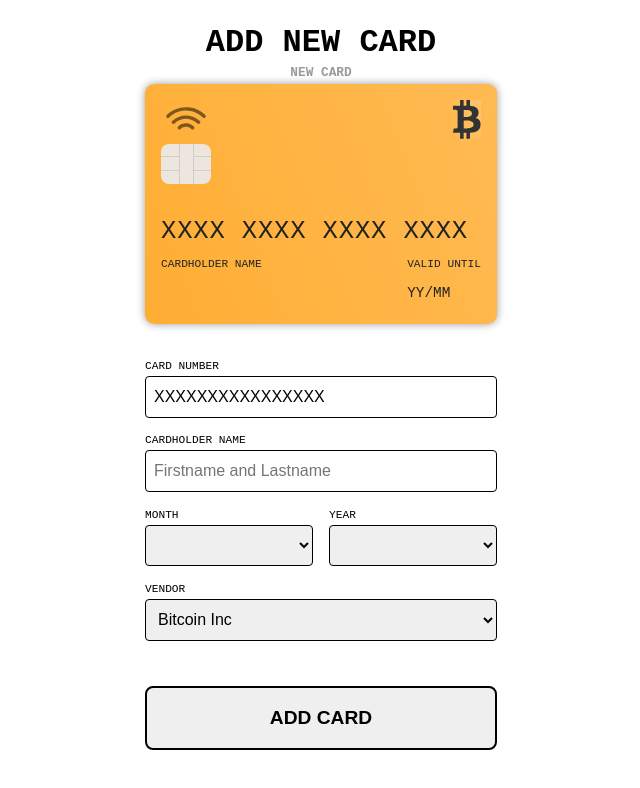
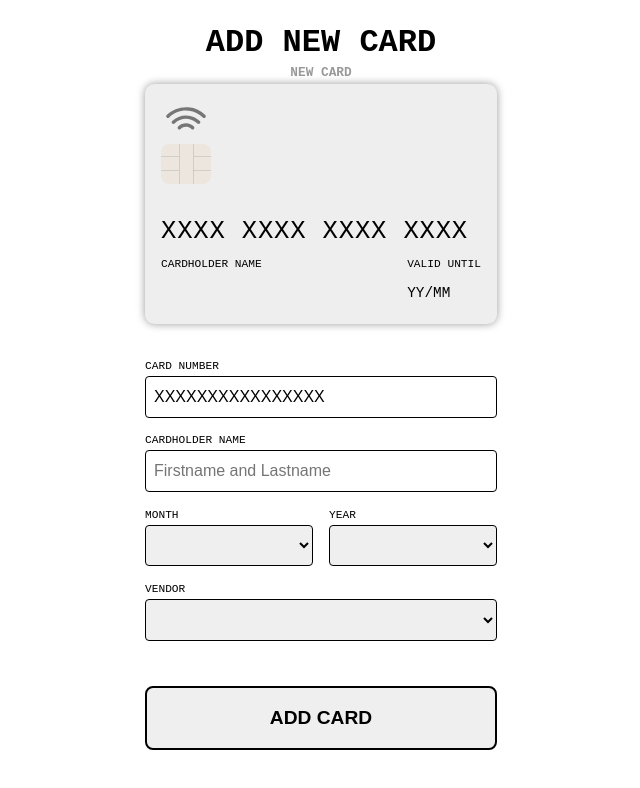
Before and after one commit to maxaakre/e-wallet-vue, a Vue app: page /new-card in a window 1280 px wide. Shown: the top 788 px of the page, without its empty margins (319-959 px from the left). Built offline with nearby package versions, Linux system fonts and the light colour scheme.

Commit message:
LocalStoraged fixed

```diff
--- a/src/components/Card.vue
+++ b/src/components/Card.vue
@@ -3,6 +3,7 @@
         <header class="cardheader">
         <img src="@/assets/chip-dark.svg" alt="chip" class="chip">
         <img
+            v-if="card.vendor"
             v-bind:src="require('@/assets/vendor-' + card.vendor +  '.svg')"
             v-bind:class="vendorClass" alt="light"
         >
--- a/src/main.js
+++ b/src/main.js
@@ -8,50 +8,26 @@ new Vue({
   router,
   data:()=>({
     cards: [
-      {
-        id:1,
-        cardholder: "Max Aakre",
-        number: "5555555555555555",
-        month: "12",
-        year:"21",
-        vendor: "evil",
-        cvv: "133"
-      },
-      {
-        id:2,
-        cardholder: "Svett Jannebanan",
-        number: "6666666666666666",
-        month: "12",
-        year:"21",
-        vendor: "ninja",
-        cvv: "124"
-      },
-      {
-        id: 3,
-        cardholder: "Grisen Grison",
-        number: "7777777777777777",
-        month: "12",
-        year:"21",
-        vendor: "bitcoin",
-        cvv: "114",
-        color:"#ccc"
-      },
-      {
-        id:4,
-        cardholder: "Amanda Viberg",
-        number: "8888888888888888",
-        month: "12",
-        year:"21",
-        vendor: "blockchain",
-        cvv: "541"
-      },
+
     ]
   }),
   mounted() {
     this.$root.$on("new-card", data => {
-      this.cards.push(data);
-      console.log(data);
-    });
+      this.cards.push(data)
+      console.log(data)
+      console.log('App mounted!');
+    })
+    if (localStorage.getItem('cards')) this.cards = JSON.parse(localStorage.getItem('cards'));
+
+  },
+  watch: {
+    cards: {
+      handler() {
+        console.log('Cards changed!');
+        localStorage.setItem('cards', JSON.stringify(this.cards));
+      },
+      deep: true,
+    },
   },
   render: h => h(App)
 }).$mount('#app')
--- a/src/views/Home.vue
+++ b/src/views/Home.vue
@@ -25,16 +25,18 @@ export default {
   },
   data(){
     return{
-      card: {
-        cardholder: "Max Aakre",
-        number: "5555555555555555",
-        month: "12",
-        year:"21",
-        vendor: "evil",
-        cvv: "133",
-        color:"#ccc"
-      }
+      card: this.$root.$data.cards[0]
     }
+    //   card: {
+    //     cardholder: "Max Aakre",
+    //     number: "5555555555555555",
+    //     month: "12",
+    //     year:"21",
+    //     vendor: "evil",
+    //     cvv: "133",
+    //     color:"#ccc"
+    //   }
+    // }
   },
   methods:{
     changeCard(card){
--- a/src/views/Newcard.vue
+++ b/src/views/Newcard.vue
@@ -26,7 +26,7 @@ components:{
       cardholder: "",
       month: "YY",
       year: "MM",
-      vendor: "bitcoin",
+      vendor: "",
       color: "#999"
     }
   }),
```
